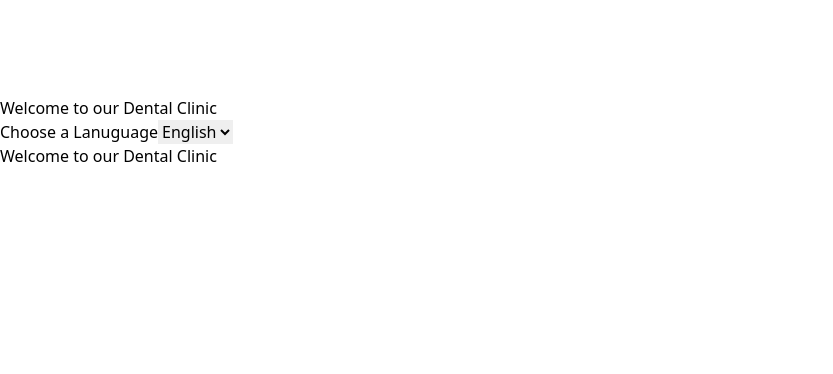
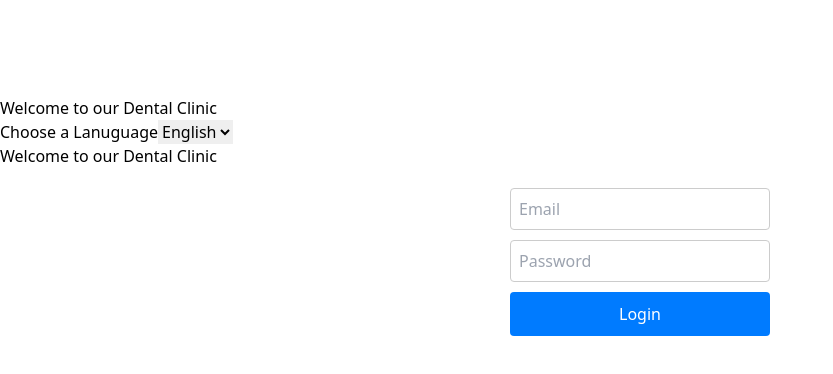
Before and after one commit to DesignDevTeam/DentalClinic, a Next.js app: page /en in a window 1280 px wide. Shown: the top 374 px of the page, without its empty margins (0-833 px from the left). Built offline with nearby package versions, Linux system fonts and the light colour scheme.

Commit message:
fixed admin route

```diff
--- /dev/null
+++ b/src/app/[locale]/admin/page.js
@@ -0,0 +1,36 @@
+"use client";
+import { redirect } from "next/navigation";
+import React from "react";
+import { useRouter } from "next/navigation"; // Correct import for App Router
+
+const page = () => {
+  const router = useRouter();
+  const handelLogout = async (e) => {
+    console.log("here");
+    try {
+      const response = await fetch("/api/auth/logout", {
+        method: "POST",
+        headers: {
+          "Content-Type": "application/json",
+        },
+      });
+      if (response.ok) {
+        router.push("/");
+      }
+    } catch (error) {
+      console.error("Error during login:", error);
+      // Handle network errors or other exceptions
+    }
+  };
+  return (
+    <div>
+      <h1>Dashboard</h1>
+      <button onClick={handelLogout} className="w-fit h-fit p-2 bg-slate-500">
+        {" "}
+        logout
+      </button>
+    </div>
+  );
+};
+
+export default page;
--- a/src/app/[locale]/page.jsx
+++ b/src/app/[locale]/page.jsx
@@ -1,16 +1,19 @@
 import LangSwitcher from "../components/LangSwitcher";
 import { useTranslations } from "next-intl";
+import SignIn from "../components/SignIn";
 
 // Home Page
 export default function HomePage({ params: { locale } }) {
   const t = useTranslations("Index");
+
   return (
     <>
       <div>
         <section className="py-24">
-          <h2>{t("title")}</h2>
+          <h2>{t("title")} </h2>
 
           <LangSwitcher />
+          <SignIn lang={locale} />
         </section>
       </div>
     </>
--- a/src/app/admin/page.js
+++ /dev/null
@@ -1,34 +0,0 @@
-'use client'
-import { redirect } from 'next/navigation';
-import React from 'react';
-import { useRouter } from 'next/navigation'; // Correct import for App Router
-
-
-const page = () => {
-  const router = useRouter();
-  const handelLogout= async (e)=>{
-    console.log('here');
-  try {
-    const response = await fetch("/api/auth/logout", {
-      method: "POST",
-      headers: {
-        "Content-Type": "application/json",
-      },
-    });
-if(response.ok){
-router.push('/')
-}
-  } catch (error) {
-    console.error("Error during login:", error);
-    // Handle network errors or other exceptions
-  }
-  }
-  return (
-    <div>
-      <h1>Dashboard</h1>
-      <button onClick={handelLogout} className='w-fit h-fit p-2 bg-slate-500'> logout</button>
-    </div>
-  );
-};
-
-export default page;
--- /dev/null
+++ b/src/app/components/SignIn.jsx
@@ -0,0 +1,89 @@
+"use client";
+import React, { useState } from "react";
+import { useRouter } from "next/navigation"; // Correct import for App Router
+
+const SignIn = ({ lang }) => {
+  const [email, setEmail] = useState("");
+  const [password, setPassword] = useState("");
+  const router = useRouter();
+  const handleSubmit = async (e) => {
+    e.preventDefault();
+    console.log("Email:", email, "Password:", password);
+    try {
+      const response = await fetch("/api/auth/login", {
+        method: "POST",
+        headers: {
+          "Content-Type": "application/json",
+        },
+        body: JSON.stringify({ email, password }),
+      });
+
+      if (response.ok) {
+        const { data } = await response.json();
+
+        console.log("Login successful:", data);
+        if (data.user) {
+          router.push(`/${lang}/admin)`); // Admin Dashboard
+        } else {
+          console.error("Access Denied");
+        }
+      } else {
+        console.error("Login failed:", response.statusText);
+        // Handle login failure (e.g., show error message)
+      }
+    } catch (error) {
+      console.error("Error during login:", error);
+      // Handle network errors or other exceptions
+    }
+  };
+
+  return (
+    <div style={{ maxWidth: "300px", margin: "0 auto", padding: "20px" }}>
+      <h1></h1>
+      <form
+        onSubmit={handleSubmit}
+        style={{ display: "flex", flexDirection: "column", gap: "10px" }}
+      >
+        <input
+          type="email"
+          value={email}
+          onChange={(e) => setEmail(e.target.value)}
+          placeholder="Email"
+          required
+          style={{
+            padding: "8px",
+            borderRadius: "4px",
+            border: "1px solid #ccc",
+          }}
+        />
+        <input
+          type="password"
+          value={password}
+          onChange={(e) => setPassword(e.target.value)}
+          placeholder="Password"
+          required
+          style={{
+            padding: "8px",
+            borderRadius: "4px",
+            border: "1px solid #ccc",
+          }}
+        />
+        <button
+          type="submit"
+          style={{
+            padding: "10px",
+            backgroundColor: "#007bff",
+            color: "white",
+            border: "none",
+            borderRadius: "4px",
+            cursor: "pointer",
+          }}
+        >
+          Login
+        </button>
+      </form>
+    </div>
+  );
+};
+
+export default SignIn;
```
Also changed, not shown: src/middleware.js (+20 -14 lines).
